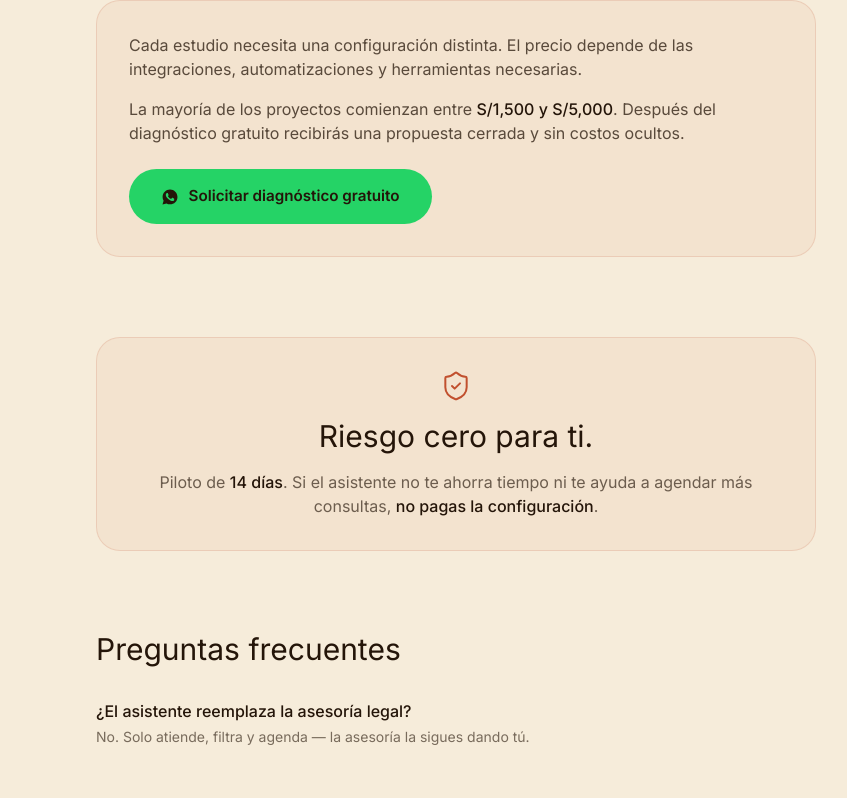
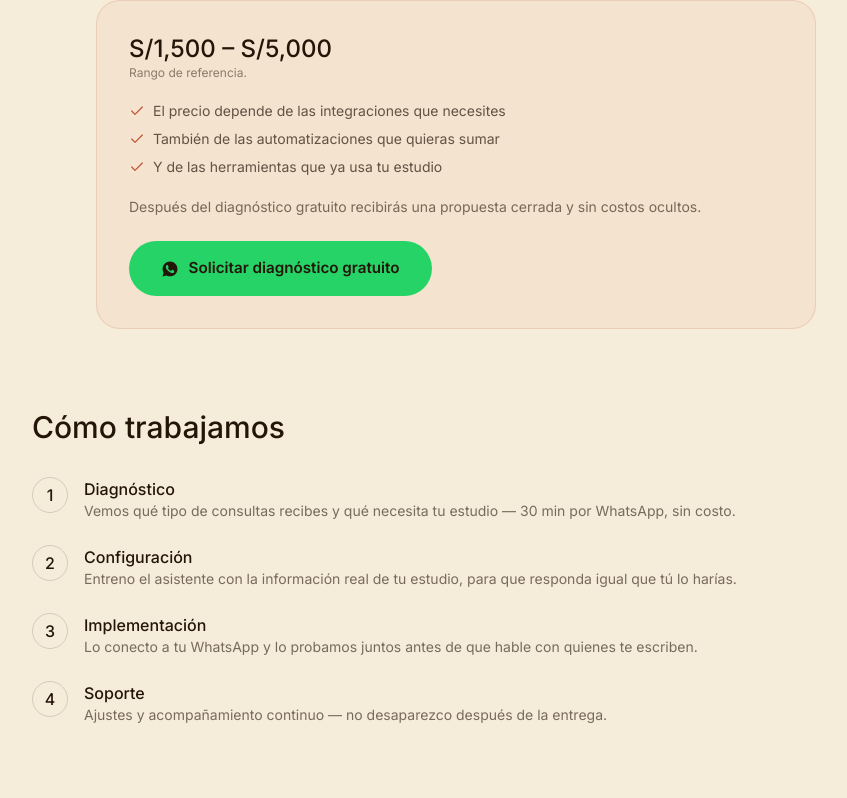
Before and after one commit to ByteSam/samia-web, a Next.js app: page /servicios-legales in a window 1280 px wide. Shown: the part 1713-2511 px from the top of the page, without its empty margins (184-1031 px from the left). Built offline with nearby package versions, Linux system fonts and the light colour scheme.

Commit message:
Add problem/solution/process sections to servicios-legales page

```diff
--- a/src/app/servicios-legales/page.tsx
+++ b/src/app/servicios-legales/page.tsx
@@ -1,5 +1,5 @@
 import type { Metadata } from "next";
-import { MessageCircleMore, AlertTriangle, CalendarCheck } from "lucide-react";
+import { MessageCircleMore, AlertTriangle, CalendarCheck, Check } from "lucide-react";
 import WhatsAppButton from "@/components/WhatsAppButton";
 import Reveal from "@/components/Reveal";
 import GarantiaSection from "@/components/GarantiaSection";
@@ -107,16 +107,27 @@ export default function ServiciosLegalesPage() {
         <Reveal>
           <h2 className="text-2xl font-medium text-ink md:text-3xl">¿Cuánto cuesta?</h2>
           <div className="mt-8 card-soft-tint">
-            <p className="text-ink/75">
-              Cada estudio necesita una configuración distinta. El precio
-              depende de las integraciones, automatizaciones y herramientas
-              necesarias.
+            <p className="text-2xl font-medium text-ink">S/1,500 – S/5,000</p>
+            <p className="text-xs text-ink/50">
+              Rango de referencia.
             </p>
-            <p className="mt-4 text-ink/75">
-              La mayoría de los proyectos comienzan entre{" "}
-              <strong className="font-medium text-ink">S/1,500 y S/5,000</strong>. Después
-              del diagnóstico gratuito recibirás una propuesta cerrada y sin
-              costos ocultos.
+            <ul className="mt-5 space-y-2 text-sm text-ink/70">
+              <li className="flex items-start gap-2">
+                <Check className="mt-0.5 h-4 w-4 shrink-0 text-terracota" strokeWidth={1.75} />
+                El precio depende de las integraciones que necesites
+              </li>
+              <li className="flex items-start gap-2">
+                <Check className="mt-0.5 h-4 w-4 shrink-0 text-terracota" strokeWidth={1.75} />
+                También de las automatizaciones que quieras sumar
+              </li>
+              <li className="flex items-start gap-2">
+                <Check className="mt-0.5 h-4 w-4 shrink-0 text-terracota" strokeWidth={1.75} />
+                Y de las herramientas que ya usa tu estudio
+              </li>
+            </ul>
+            <p className="mt-5 text-sm text-ink/60">
+              Después del diagnóstico gratuito recibirás una propuesta cerrada
+              y sin costos ocultos.
             </p>
             <div className="mt-6">
               <WhatsAppButton message="Hola, quiero solicitar un diagnóstico gratuito para mi estudio de abogacía">
@@ -127,13 +138,55 @@ export default function ServiciosLegalesPage() {
         </Reveal>
       </section>
 
-      {/* 5. GARANTIA */}
-      <GarantiaSection condicion="el asistente no te ahorra tiempo ni te ayuda a agendar más consultas" />
+      {/* 5. COMO TRABAJAMOS */}
+      <section className="mx-auto max-w-4xl px-6 pb-20">
+        <Reveal>
+          <h2 className="text-2xl font-medium text-ink md:text-3xl">Cómo trabajamos</h2>
+        </Reveal>
+        <ol className="mt-8 space-y-6">
+          {[
+            {
+              t: "Diagnóstico",
+              d: "Vemos qué tipo de consultas recibes y qué necesita tu estudio — 30 min por WhatsApp, sin costo.",
+            },
+            {
+              t: "Configuración",
+              d: "Entreno el asistente con la información real de tu estudio, para que responda igual que tú lo harías.",
+            },
+            {
+              t: "Implementación",
+              d: "Lo conecto a tu WhatsApp y lo probamos juntos antes de que hable con quienes te escriben.",
+            },
+            {
+              t: "Soporte",
+              d: "Ajustes y acompañamiento continuo — no desaparezco después de la entrega.",
+            },
+          ].map((step, i) => (
+            <Reveal key={step.t} delay={i * 80}>
+              <li className="flex gap-4">
+                <span className="flex h-9 w-9 shrink-0 items-center justify-center rounded-full border border-ink/15 font-medium text-ink">
+                  {i + 1}
+                </span>
+                <div>
+                  <p className="font-medium text-ink">{step.t}</p>
+                  <p className="text-sm text-ink/60">{step.d}</p>
+                </div>
+              </li>
+            </Reveal>
+          ))}
+        </ol>
+      </section>
 
-      {/* 6. FAQ */}
+      {/* 6. GARANTIA */}
+      <GarantiaSection
+        condicion="el asistente no te ahorra tiempo ni te ayuda a agendar más consultas"
+        notaExtra="Así de seguro estoy de que funciona."
+      />
+
+      {/* 7. FAQ */}
       <FAQSection items={FAQS} />
 
-      {/* 7. CTA FINAL */}
+      {/* 8. CTA FINAL */}
       <FinalCTA
         titulo="¿Cuántas consultas laborales vas a dejar sin responder esta semana?"
         mensaje="Hola, vi tu web y quiero el asistente para mi estudio de abogacía"
```
